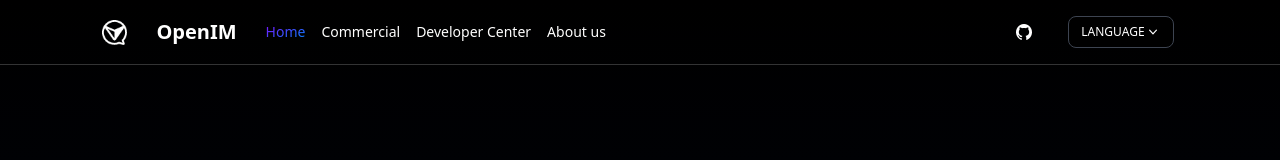
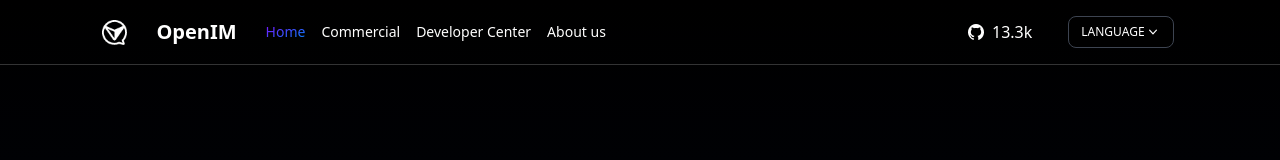
Before and after one commit to openimsdk/openim-official, a Next.js app: page /en in a window 1280 px wide. Shown: the top 160 px of the page. Built offline with nearby package versions, Linux system fonts and the light colour scheme; no server answers.

Commit message:
fix: use const

```diff
--- a/src/components/navbar/NavBar.tsx
+++ b/src/components/navbar/NavBar.tsx
@@ -214,7 +214,7 @@ const NavBar = () => {
             src="/images/nav_github_icon.png"
             alt="github"
           />
-          {star && <span className="ml-2">{star}</span>}
+          <span className="ml-2">{"13.3k"}</span>
         </Link>
         {isZh && (
           <button className="hidden sm:btn-sm sm:btn sm:hover:btn-outline sm:bg-black sm:text-white">
```
